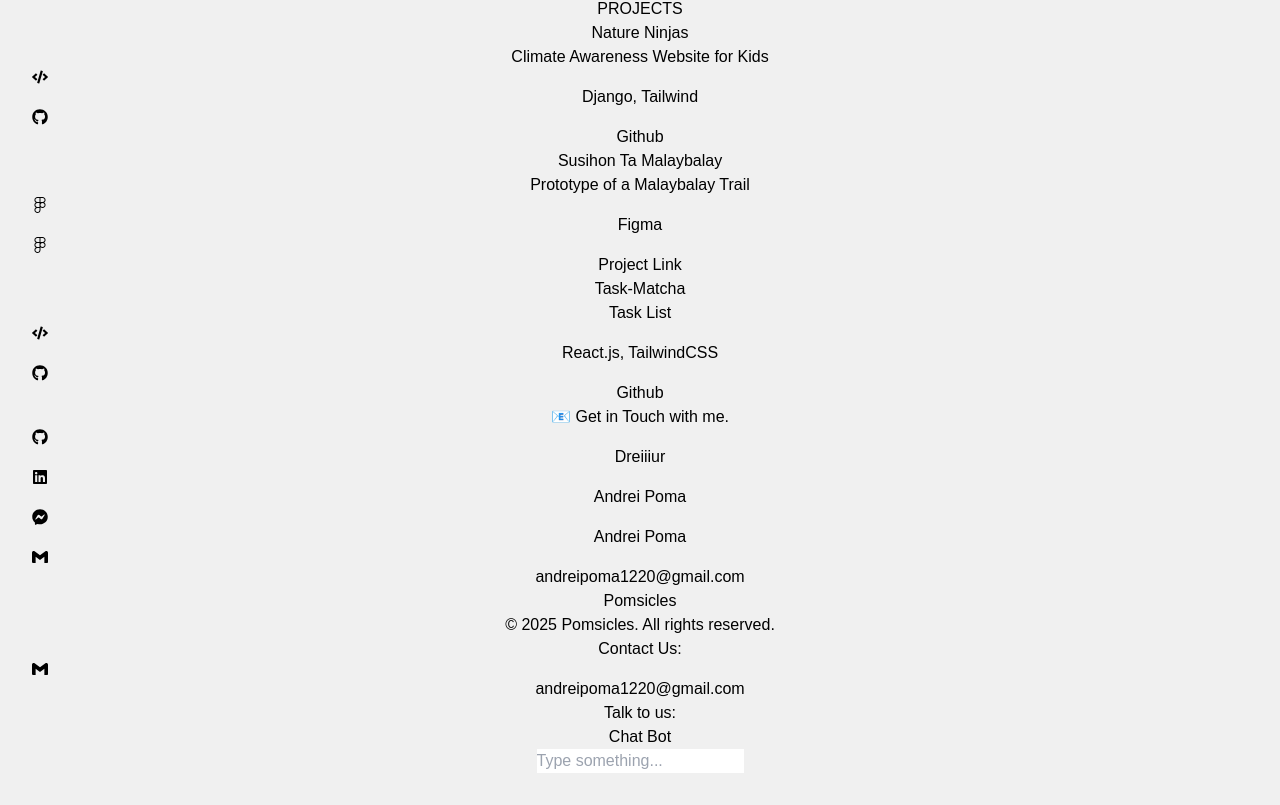
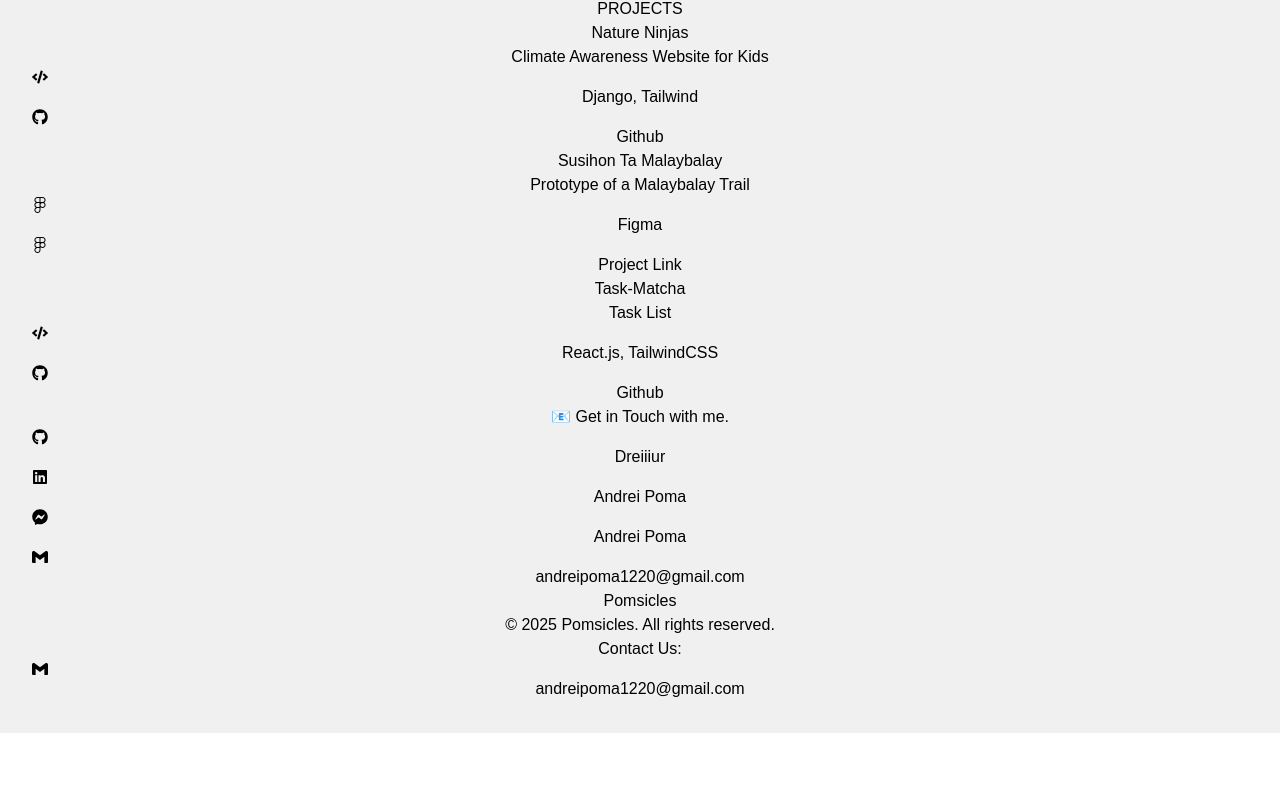
Before and after one commit to dreiiiur/Poms-Portfolio, a React (Vite) app: page / in a window 1280 px wide. Shown: the part 3015-3820 px from the top of the page. After the commit the page ends 3748 px from the top, so only its background shows below. Built offline with nearby package versions, Linux system fonts and the light colour scheme.

Commit message:
feat : chat bot removed

```diff
--- a/src/App.jsx
+++ b/src/App.jsx
@@ -584,7 +584,7 @@ function App() {
             </a>
           </div>
           {/* Chat Bot */}
-          <div className="flex flex-col items-center md:items-end text-center md:text-right md:w-1/2">
+          {/* <div className="flex flex-col items-center md:items-end text-center md:text-right md:w-1/2">
             <p className="text-[#45474B] font-medium">Talk to us:</p>
             <div className="bg-white rounded-lg p-4 w-96">
               <p className="text-sm font-medium">Chat Bot</p>
@@ -623,7 +623,7 @@ function App() {
                 }}
               />
             </div>
-          </div>
+          </div> */}
         </footer>
 
       </div>
```
